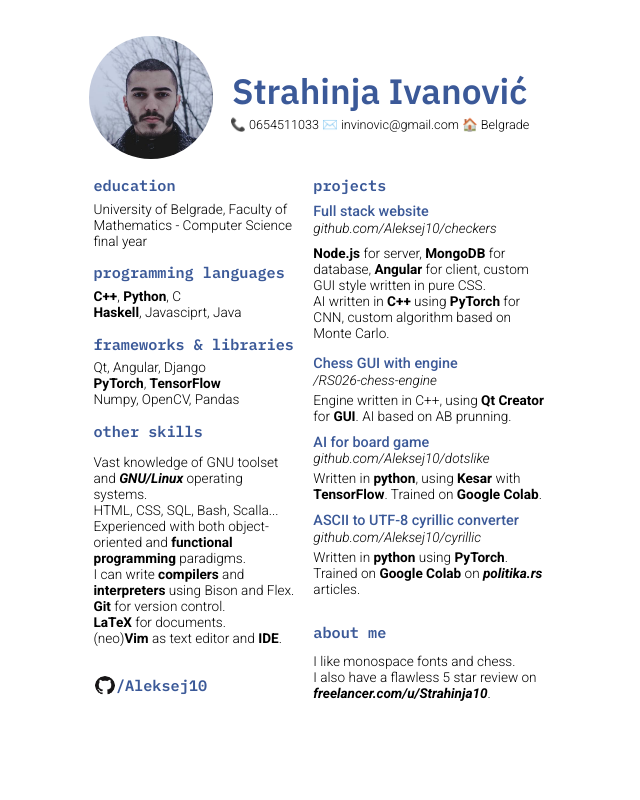
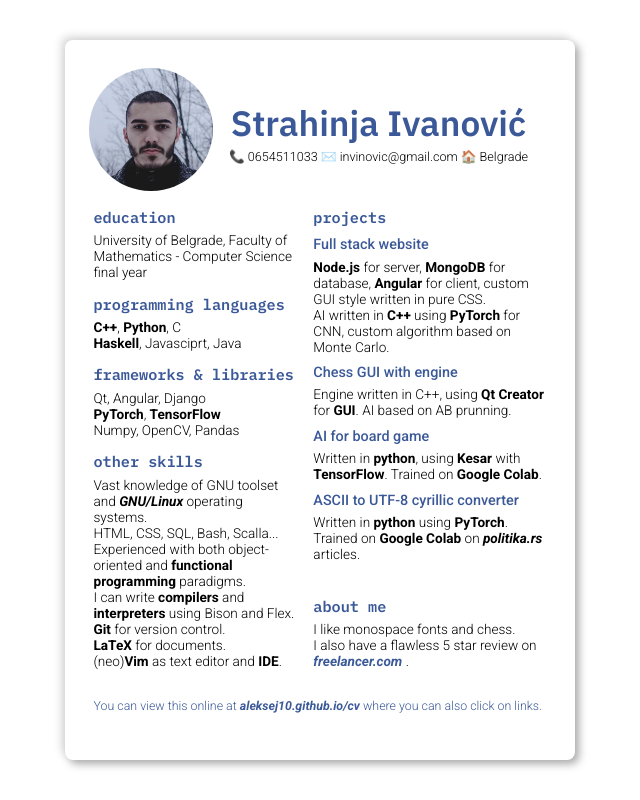
Before and after one commit to Aleksej10/cv, a plain HTML site: page a4/index.html in a window 1280 px wide. Shown: the whole page, without its empty margins (320-960 px from the left). Drawn offline with Linux system fonts and the light colour scheme.

Commit message:
added footer

```diff
--- a/a4/cv.html
+++ b/a4/index.html
@@ -4,7 +4,7 @@
     <meta charset="UTF-8">
     <meta name="viewport" content="width=device-width, initial-scale=1.0, maximum-scale=1.0, user-scalable=no">
     <title> Cirriculum vitae </title>
-    <link rel="stylesheet" href="./styleA4.css"></link>
+    <link rel="stylesheet" href="./style.css"></link>
     <link href="https://fonts.googleapis.com/css2?family=IBM+Plex+Mono:ital,wght@0,400;0,500;0,600;1,400;1,500;1,600&family=IBM+Plex+Sans:ital,wght@0,500;0,600;1,500;1,600&family=Roboto:ital,wght@0,100;0,300;0,400;0,500;0,700;1,300;1,400;1,500;1,700&display=swap" rel="stylesheet">
 </head>
 <body>
@@ -14,11 +14,11 @@
                 <img src="../img/profile.jpg">
             </div>
             <div class="info-div vertical">
-                <div class="name-div">
+                <div class="name-div horizontal">
                     <p class="name-p"> Strahinja Ivanović </p>
                 </div>
-                <div class="contact-div">
-                    <p class="emoji"> 📞 0654511033 ✉️ invinovic@gmail.com 🏠 Belgrade </p>
+                <div class="contact-div horizontal">
+                    <p class="emoji"> 📞 0654511033 <a href="mailto:invinovic@gmail.com">✉️ </a>invinovic@gmail.com 🏠 Belgrade </p>
                 </div>
             </div>
         </div>
@@ -27,20 +27,20 @@
                 <div class="header-p">
                     <p class="text-h"> education </p>
                 </div>
-                <div class="body-p h-10">
+                <div class="body-p">
                     <p class="text-b"> University of Belgrade, Faculty of Mathematics - Computer Science <br> final year </p>
                 </div>
                 <div class="header-p">
                     <p class="text-h"> programming languages</p>
                 </div>
-                <div class="body-p h-7">
+                <div class="body-p">
                     <p class="text-b"> <b>C++</b>, <b>Python</b>, C <br>
                                 <b>Haskell</b>, Javasciprt, Java </p>
                 </div>
                 <div class="header-p">
                     <p class="text-h"> frameworks & libraries </p>
                 </div>
-                <div class="body-p h-10">
+                <div class="body-p">
                     <p class="text-b"> Qt, Angular, Django <br>
                                 <b>PyTorch</b>, <b>TensorFlow</b> <br>
                                 Numpy, OpenCV, Pandas </p>
@@ -48,7 +48,7 @@
                 <div class="header-p">
                     <p class="text-h"> other skills </p>
                 </div>
-                <div class="body-p h-40">
+                <div class="body-p">
                     <p class="text-b"> Vast knowledge of GNU toolset and <i><b>GNU/Linux</b></i> operating systems. <br>
                                 HTML, CSS, SQL, Bash, Scalla... <br>
                                 Experienced with both object-oriented and <b>functional programming</b> paradigms. <br>
@@ -58,61 +58,48 @@
                                 (neo)<b>Vim</b> as text editor and <b>IDE</b>. </p>
 
                 </div>
-                <div class="header-p rss">
-                    <div class="github">
-                        <img src="../img/github.png">
-                    </div>
-                    <p class="text-h"> /Aleksej10 </p>
-                </div>
             </div>
             <div class="right-div vertical">
                 <div class="header-p">
                     <p class="text-h"> projects </p>
                 </div>
                 <div class="project-name-div">
-                    <p class="project-name"> Full stack website </p>
+                    <p class="project-name"> <a href="https://github.com/Aleksej10/checkers"> Full stack website </a></p>
                 </div>
-                <div class="project-link-div">
-                    <p class="project-link"> github.com/Aleksej10/checkers </p>
-                </div>
-                <div class="body-p h-22 rs">
+                <div class="body-p rs">
                     <p class="text-b"> <b>Node.js</b> for server, <b>MongoDB</b> for database, <b>Angular</b> for client, custom GUI style written in pure CSS. <br>
                                 AI written in <b>C++</b> using <b>PyTorch</b> for CNN, custom algorithm based on Monte Carlo. </p>
                 </div>
                 <div class="project-name-div">
-                    <p class="project-name"> Chess GUI with engine </p>
+                    <p class="project-name"> <a href="https://github.com/Aleksej10/RS026-chess-engine"> Chess GUI with engine </a></p>
                 </div>
-                <div class="project-link-div">
-                    <p class="project-link"> /RS026-chess-engine </p>
-                </div>
-                <div class="body-p h-8 rs">
+                <div class="body-p rs">
                     <p class="text-b"> Engine written in C++, using <b>Qt Creator</b> for <b>GUI</b>. AI based on AB prunning. </p>
                 </div>
                 <div class="project-name-div">
-                    <p class="project-name"> AI for board game </p>
+                    <p class="project-name"> <a href="https://github.com/Aleksej10/dotslike"> AI for board game </a></p>
                 </div>
-                <div class="project-link-div">
-                    <p class="project-link"> github.com/Aleksej10/dotslike </p>
-                </div>
-                <div class="body-p h-8 rs">
+                <div class="body-p rs">
                     <p class="text-b"> Written in <b>python</b>, using <b>Kesar</b> with <b>TensorFlow</b>. Trained on <b>Google Colab</b>. </p>
                 </div>
                 <div class="project-name-div">
-                    <p class="project-name"> ASCII to UTF-8 cyrillic converter </p>
+                    <p class="project-name"> <a href="https://github.com/Aleksej10/cyrillic"> ASCII to UTF-8 cyrillic converter </a></p>
                 </div>
-                <div class="project-link-div">
-                    <p class="project-link"> github.com/Aleksej10/cyrillic </p>
-                </div>
-                <div class="body-p h-11 rs">
+                <div class="body-p rs">
                     <p class="text-b"> Written in <b>python</b> using <b>PyTorch</b>. Trained on <b>Google Colab</b> on <i><b>politika.rs</b></i> articles. </p>
                 </div>
                 <div class="header-p rst">
                     <p class="text-h"> about me </p>
                 </div>
-                <div class="body-p h-12 rs">
+                <div class="body-p rs">
                     <p class="text-b"> I like monospace fonts and chess. <br>
-                    I also have a flawless 5 star review on <i><b>freelancer.com/u/Strahinja10</b></i>.</p>
+                    I also have a flawless 5 star review on <i><b><a href="https://freelancer.com/u/Strahinja10"> freelancer.com </a></b></i>.</p>
                 </div>
+            </div>
+        </div>
+        <div class="footer-div horizontal">
+            <div class="header-p">
+                <p class="text-f"> You can view this online at <i><b>aleksej10.github.io/cv</b></i> where you can also click on links. </p>
             </div>
         </div>
     </div>
--- a/a4/styleA4.css
+++ b/a4/style.css
@@ -1,6 +1,8 @@
 :root{
     --box-shadow: 0.5vmin  0.5vmin 1vmin #aaaaaa,
                  -0.5vmin -0.5vmin 1vmin #dddddd;
+    --accent-color: #3b5998;
+    /* --accent-color: #0078ff; */
 }
 
 @viewport {
@@ -20,6 +22,33 @@ body {
     align-items: center;
 }
 
+p{
+    margin-top: 0.34vmin;
+    margin-bottom: 0.34vmin;
+}
+
+a{
+    text-decoration: none;
+    transition-timing-function: ease-out;
+    transition: color 0.2s;
+}
+
+a:link {
+    color: var(--accent-color);
+}
+
+a:visited {
+    color: var(--accent-color);
+}
+
+a:hover {
+    color: magenta;
+}
+
+a:active {
+    color: var(--accent-color);
+}
+
 
 .vertical{
     position: relative;
@@ -36,24 +65,20 @@ body {
 .paper-a4{
 	height: 90vmin;
     width: 63.63vmin;
-	display: flex;
-	flex-direction: column;
     margin: auto;
-    position: relative;
 	justify-content: left;
 	align-items: left;
     background: white;
     padding: 2.5vmin;
 
     /* comment for print */
-    /* margin-top: 5vmin; */
-    /* border-radius: 1vmin; */
-    /* box-shadow: var(--box-shadow); */
+    margin-top: 5vmin;
+    border-radius: 1vmin;
+    box-shadow: var(--box-shadow);
 
 }
 
 .header-div{
-    width: 100%;
     height: 20%;
     padding: 1vmin;
     padding-left: 0.5vmin;
@@ -61,8 +86,10 @@ body {
 
 .body-div{
     padding: 1vmin;
-    width: 100%;
-    height: 80%;
+}
+
+.footer-div{
+    padding: 1vmin;
 }
 
 img{
@@ -75,41 +102,31 @@ img{
 
 .right-div{
     width: 55%;
-    height: 100%;
     padding-left: 2vmin;
 }
 
 .left-div{
     width: 45%;
-    height: 100%;
 }
 
 .image-div{
     width: 27%;
-    height: 100%;
     border-radius: 50%;
 }
 
 .github{
     display: flex;
     padding: 0.15vmin;
-    width: 11%;
-    height: 80%;
-
+    width: 16%;
 }
 
 .info-div{
-    width: 73%;
-    height: 100%;
     padding: 1vmin;
 }
 
 .name-div{
     height: 50%;
-    width: 100%;
     padding: 1vmin;
-    position: relative;
-    display: flex;
 	justify-content: center;
 	align-items: center;
     margin-top: 2.6vmin;
@@ -117,48 +134,42 @@ img{
 
 .contact-div{
     height: 10%;
-    width: 100%;
     padding: 1vmin;
-    position: relative;
-    display: flex;
 	justify-content: center;
 	align-items: center;
 }
 
 .header-p{
-    width: 100%;
-    height: 5%;
     position: relative;
     display: flex;
+    flex-direction: row;
 	justify-content: left;
 	align-items: center;
 }
 
 .body-p{
-    width: 100%;
-    height: 10%;
     position: relative;
     display: flex;
+    flex-direction: row;
 	justify-content: left;
 	align-items: center;
     margin-bottom: 1vmin;
 }
 
 .project-name-div{
-    width: 100%;
-    height: 3.5%;
     position: relative;
     display: flex;
+    flex-direction: row;
 	justify-content: left;
 	align-items: center;
     margin-top: 0.5vmin;
 }
 
 .project-link-div{
-    width: 100%;
     height: 2.6%;
     position: relative;
     display: flex;
+    flex-direction: row;
 	justify-content: left;
 	align-items: center;
 }
@@ -167,8 +178,7 @@ img{
     font-family: 'IBM Plex Sans', sans-serif;
     font-weight: 600;
     font-size: 4.4vmin;
-    color: #3b5998;
-    /* color: #0078ff */
+    color: var(--accent-color);
 }
 
 .emoji{
@@ -181,14 +191,14 @@ img{
     font-family: 'IBM Plex Mono', monospace;
     font-weight: 600;
     font-size: 1.9vmin;
-    color: #3b5998;
+    color: var(--accent-color);
 }
 
 .project-name{
     font-family: 'Roboto', sans-serif;
     font-weight: 500;
     font-size: 1.8vmin;
-    color: #3b5998;
+    color: var(--accent-color);
 }
 
 .project-link{
@@ -206,22 +216,12 @@ img{
     color: black;
 }
 
+.text-f{
+    font-family: 'Roboto', sans-serif;
+    font-weight: 300;
+    font-size: 1.55vmin;
+    color: var(--accent-color);
+}
+
 .rs{ margin-bottom: 0; }
-.rst{ margin-top: 2.1vmin; }
-.rss{ margin-top: 1.1vmin; }
-.h-40{ height: 40%; }
-.h-36{ height: 36%; }
-.h-35{ height: 35%; }
-.h-32{ height: 32%; }
-.h-30{ height: 30%; }
-.h-25{ height: 25%; }
-.h-22{ height: 22%; }
-.h-20{ height: 20%; }
-.h-18{ height: 18%; }
-.h-15{ height: 15%; }
-.h-12{ height: 12%; }
-.h-11{ height: 11%; }
-.h-10{ height: 10%; }
-.h-8{ height: 8%; }
-.h-7{ height: 7%; }
-.h-6{ height: 6%; }
+.rst{ margin-top: 3.5vmin; }
--- a/style.css
+++ b/style.css
@@ -65,10 +65,7 @@ a:active {
 .paper-a4{
 	height: 90vmin;
     width: 63.63vmin;
-	display: flex;
-	flex-direction: column;
     margin: auto;
-    position: relative;
 	justify-content: left;
 	align-items: left;
     background: white;
@@ -82,7 +79,6 @@ a:active {
 }
 
 .header-div{
-    width: 100%;
     height: 20%;
     padding: 1vmin;
     padding-left: 0.5vmin;
@@ -90,8 +86,10 @@ a:active {
 
 .body-div{
     padding: 1vmin;
-    width: 100%;
-    height: 80%;
+}
+
+.footer-div{
+    padding: 1vmin;
 }
 
 img{
@@ -104,41 +102,31 @@ img{
 
 .right-div{
     width: 55%;
-    height: 100%;
     padding-left: 2vmin;
 }
 
 .left-div{
     width: 45%;
-    height: 100%;
 }
 
 .image-div{
     width: 27%;
-    height: 100%;
     border-radius: 50%;
 }
 
 .github{
     display: flex;
     padding: 0.15vmin;
-    width: 11%;
-    height: 80%;
-
+    width: 16%;
 }
 
 .info-div{
-    width: 73%;
-    height: 100%;
     padding: 1vmin;
 }
 
 .name-div{
     height: 50%;
-    width: 100%;
     padding: 1vmin;
-    position: relative;
-    display: flex;
 	justify-content: center;
 	align-items: center;
     margin-top: 2.6vmin;
@@ -146,28 +134,22 @@ img{
 
 .contact-div{
     height: 10%;
-    width: 100%;
     padding: 1vmin;
-    position: relative;
-    display: flex;
 	justify-content: center;
 	align-items: center;
 }
 
 .header-p{
-    width: 100%;
-    /* height: 5%; */
     position: relative;
     display: flex;
+    flex-direction: row;
 	justify-content: left;
 	align-items: center;
 }
 
 .body-p{
-    width: 100%;
     position: relative;
     display: flex;
-    flex-basis: inherit;
     flex-direction: row;
 	justify-content: left;
 	align-items: center;
@@ -175,19 +157,19 @@ img{
 }
 
 .project-name-div{
-    width: 100%;
     position: relative;
     display: flex;
+    flex-direction: row;
 	justify-content: left;
 	align-items: center;
     margin-top: 0.5vmin;
 }
 
 .project-link-div{
-    width: 100%;
     height: 2.6%;
     position: relative;
     display: flex;
+    flex-direction: row;
 	justify-content: left;
 	align-items: center;
 }
@@ -234,6 +216,12 @@ img{
     color: black;
 }
 
+.text-f{
+    font-family: 'Roboto', sans-serif;
+    font-weight: 300;
+    font-size: 1.55vmin;
+    color: var(--accent-color);
+}
+
 .rs{ margin-bottom: 0; }
 .rst{ margin-top: 3.5vmin; }
-.rss{ margin-top: 1.1vmin; }
```
Also changed, not shown: index.html (+10 -8 lines).
